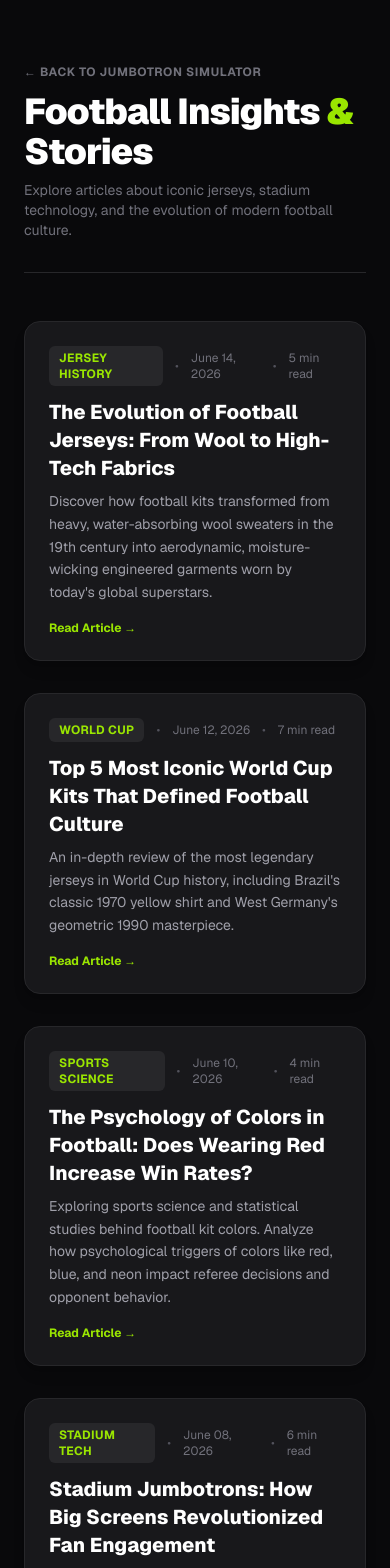
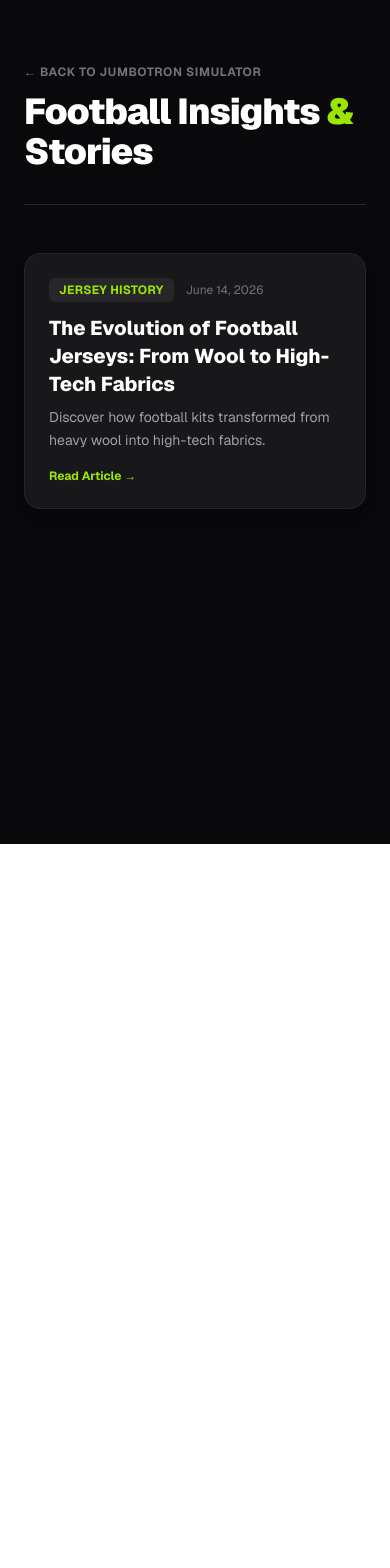
Before and after one commit to micka-s-small-project/soccer, a Next.js app: page /blog in a window 390 px wide. Shown: the top 1568 px of the page. After the commit the page ends 844 px from the top, so only its background shows below. Built offline with nearby package versions, Linux system fonts and the light colour scheme.

Commit message:
feat(blog) : 블로그 글 보는 리스트, 마크다운 파일 렌더링 파일

```diff
--- /dev/null
+++ b/app/blog/[id]/page.tsx
@@ -0,0 +1,96 @@
+import fs from "fs";
+import path from "path";
+import Link from "next/link";
+import { notFound } from "next/navigation";
+
+// Next.js 최신 규격에 맞춰 params를 Promise 타입으로 정의
+interface Props {
+  params: Promise<{ id: string }>;
+}
+
+function renderMarkdown(content: string) {
+  return content.split("\n").map((line, index) => {
+    const trimmed = line.trim();
+    if (!trimmed) return <div key={index} className="h-4" />;
+
+    if (trimmed.startsWith("###")) {
+      return (
+          <h3 key={index} className="text-xl font-bold text-white mt-8 mb-3 tracking-tight">
+            {trimmed.replace("###", "").trim()}
+          </h3>
+      );
+    }
+
+    if (trimmed.startsWith("*")) {
+      return (
+          <li key={index} className="ml-5 list-disc text-zinc-400 mb-2">
+            {trimmed.replace("*", "").trim()}
+          </li>
+      );
+    }
+
+    return <p key={index} className="text-sm text-zinc-400 leading-relaxed mb-4">{trimmed}</p>;
+  });
+}
+
+// 🎯 최신 Next.js 호환을 위해 async 함수로 변경
+export default async function BlogDetail({ params }: Props) {
+  // 🎯 params를 await로 안전하게 받아옵니다.
+  const resolvedParams = await params;
+  const id = resolvedParams?.id;
+
+  // 목록 페이지와 동일하게 최상단 및 상대 경로 모두 탐색
+  let postsDirectory = path.join(process.cwd(), "posts");
+  if (!fs.existsSync(postsDirectory)) {
+    postsDirectory = path.resolve("./posts");
+  }
+
+  const filePath = path.join(postsDirectory, `${id}.md`);
+
+  // 디버깅용: 만약 파일이 없다면 콘솔에 실제 서버가 찾고 있는 경로를 찍어줍니다.
+  if (!fs.existsSync(filePath)) {
+    console.log(`[Blog Error] File not found at: ${filePath}`);
+    notFound();
+  }
+
+  const fileContent = fs.readFileSync(filePath, "utf8");
+  const contentBody = fileContent.replace(/---([\s\S]*?)---/, "").trim();
+
+  const metaMatch = fileContent.match(/---([\s\S]*?)---/);
+  const metadata: Record<string, string> = {};
+  if (metaMatch && metaMatch[1]) {
+    metaMatch[1].split("\n").forEach(line => {
+      const index = line.indexOf(":");
+      if (index !== -1) {
+        const key = line.substring(0, index).trim();
+        const value = line.substring(index + 1).trim().replace(/^["']|["']$/g, '');
+        metadata[key] = value;
+      }
+    });
+  }
+
+  return (
+      <div className="min-h-screen bg-zinc-950 text-zinc-300 py-16 px-6 font-sans">
+        <div className="max-w-3xl mx-auto bg-zinc-900 border border-zinc-800 rounded-2xl p-8 shadow-xl">
+
+          <div className="border-b border-zinc-800 pb-6 mb-8">
+            <Link href="/blog" className="text-xs font-bold text-zinc-500 hover:text-lime-400 transition-colors uppercase tracking-wider block mb-4">
+              ← Back to Blog List
+            </Link>
+            <span className="bg-zinc-800 text-lime-400 px-2.5 py-1 rounded-md text-xs font-black uppercase tracking-wide inline-block mb-3">
+            {metadata.category || "General"}
+          </span>
+            <h1 className="text-2xl md:text-3xl font-black text-white tracking-tight leading-tight mb-2">
+              {metadata.title || "Untitled"}
+            </h1>
+            <p className="text-xs text-zinc-500">{metadata.date || ""} • Informational Guide</p>
+          </div>
+
+          <div className="prose prose-invert max-w-none">
+            {renderMarkdown(contentBody)}
+          </div>
+
+        </div>
+      </div>
+  );
+}
--- a/app/blog/page.tsx
+++ b/app/blog/page.tsx
@@ -1,120 +1,94 @@
-"use client";
-
+import fs from "fs";
+import path from "path";
 import Link from "next/link";
 
-// 📚 애드센스 봇이 좋아하는 고품질 영문 축구 포스팅 데이터 목록
-const BLOG_POSTS = [
-  {
-    id: "history-of-football-jerseys",
-    title: "The Evolution of Football Jerseys: From Wool to High-Tech Fabrics",
-    description: "Discover how football kits transformed from heavy, water-absorbing wool sweaters in the 19th century into aerodynamic, moisture-wicking engineered garments worn by today's global superstars.",
-    date: "June 14, 2026",
-    readTime: "5 min read",
-    category: "Jersey History"
-  },
-  {
-    id: "iconic-world-cup-kits",
-    title: "Top 5 Most Iconic World Cup Kits That Defined Football Culture",
-    description: "An in-depth review of the most legendary jerseys in World Cup history, including Brazil's classic 1970 yellow shirt and West Germany's geometric 1990 masterpiece.",
-    date: "June 12, 2026",
-    readTime: "7 min read",
-    category: "World Cup"
-  },
-  {
-    id: "psychology-of-jersey-colors",
-    title: "The Psychology of Colors in Football: Does Wearing Red Increase Win Rates?",
-    description: "Exploring sports science and statistical studies behind football kit colors. Analyze how psychological triggers of colors like red, blue, and neon impact referee decisions and opponent behavior.",
-    date: "June 10, 2026",
-    readTime: "4 min read",
-    category: "Sports Science"
-  },
-  {
-    id: "how-jumbotrons-changed-stadiums",
-    title: "Stadium Jumbotrons: How Big Screens Revolutionized Fan Engagement",
-    description: "A look into the technological history of massive stadium screens. From simple scoreboard matrix displays to multi-million dollar 4K LED rings that shape modern matchday experiences.",
-    date: "June 08, 2026",
-    readTime: "6 min read",
-    category: "Stadium Tech"
-  },
-  {
-    id: "ai-in-modern-sports-graphics",
-    title: "How Artificial Intelligence is Reshaping Live Sports Broadcasting",
-    description: "An analysis of how computer vision and generative AI models instantly track player data, render real-time statistics overlays, and generate customized fan interaction cards.",
-    date: "June 05, 2026",
-    readTime: "5 min read",
-    category: "AI & Tech"
-  },
-  {
-    id: "guide-to-football-photography",
-    title: "Capturing the Pitch: A Beginner's Guide to Dramatic Football Photography",
-    description: "Learn the essential camera settings, shutter speed choices, and positioning angles required to capture stadium screen-ready, high-action moments during local or professional matches.",
-    date: "June 01, 2026",
-    readTime: "6 min read",
-    category: "Photography"
+function getPostMetadata(postsDirectory: string, fileName: string) {
+  const filePath = path.join(postsDirectory, fileName);
+  const fileContent = fs.readFileSync(filePath, "utf8");
+
+  const metaMatch = fileContent.match(/---([\s\S]*?)---/);
+  const metadata: Record<string, string> = {};
+
+  if (metaMatch && metaMatch[1]) {
+    metaMatch[1].split("\n").forEach(line => {
+      const index = line.indexOf(":");
+      if (index !== -1) {
+        const key = line.substring(0, index).trim();
+        const value = line.substring(index + 1).trim().replace(/^["']|["']$/g, '');
+        metadata[key] = value;
+      }
+    });
   }
-];
+
+  return {
+    id: fileName.replace(".md", ""),
+    title: metadata.title || "Untitled",
+    date: metadata.date || "",
+    category: metadata.category || "General",
+    description: metadata.description || "",
+  };
+}
 
 export default function BlogList() {
+  // 🎯 경로를 다각도로 체크할 수 있도록 헬퍼 구성
+  let postsDirectory = path.join(process.cwd(), "posts");
+
+  // 만약 현재 작업 디렉토리 기준 상위에 있거나 다른 환경일 때를 대비한 Fallback 경로 설정
+  if (!fs.existsSync(postsDirectory)) {
+    postsDirectory = path.resolve("./posts");
+  }
+
+  // 그래도 폴더가 없다면 디버깅용 메시지 출력
+  if (!fs.existsSync(postsDirectory)) {
+    return (
+        <div className="text-center py-20 text-zinc-500">
+          <p>No posts found. Folder missing at:</p>
+          <code className="text-xs text-red-400 block mt-2 bg-zinc-900 p-2 rounded max-w-md mx-auto">{postsDirectory}</code>
+        </div>
+    );
+  }
+
+  const fileNames = fs.readdirSync(postsDirectory).filter(file => file.endsWith(".md"));
+
+  // 폴더는 존재하나 내부 md 파일이 파싱되지 않았을 때
+  if (fileNames.length === 0) {
+    return (
+        <div className="text-center py-20 text-zinc-500">
+          <p>The &apos;posts&apos; folder exists, but no <code className="text-lime-400">.md</code> files were found inside.</p>
+          <p className="text-xs text-zinc-600 mt-2">Target path: {postsDirectory}</p>
+        </div>
+    );
+  }
+
+  const posts = fileNames.map(fileName => getPostMetadata(postsDirectory, fileName));
+
   return (
       <div className="min-h-screen bg-zinc-950 text-zinc-300 py-16 px-6 font-sans">
         <div className="max-w-4xl mx-auto">
-
-          {/* 상단 헤더 영역 */}
           <div className="border-b border-zinc-800 pb-8 mb-12">
-            <Link
-                href="/"
-                className="text-xs font-bold text-zinc-500 hover:text-lime-400 transition-colors uppercase tracking-wider block mb-3"
-            >
+            <Link href="/" className="text-xs font-bold text-zinc-500 hover:text-lime-400 transition-colors uppercase tracking-wider block mb-3">
               ← Back to Jumbotron Simulator
             </Link>
             <h1 className="text-4xl font-black text-white tracking-tight">
               Football Insights <span className="text-lime-400">&</span> Stories
             </h1>
-            <p className="text-zinc-500 text-sm mt-2">
-              Explore articles about iconic jerseys, stadium technology, and the evolution of modern football culture.
-            </p>
           </div>
 
-          {/* 블로그 포스트 그리드/리스트 */}
           <div className="space-y-8">
-            {BLOG_POSTS.map((post) => (
-                <article
-                    key={post.id}
-                    className="p-6 bg-zinc-900 border border-zinc-800 rounded-2xl hover:border-zinc-700 transition-all shadow-lg group relative"
-                >
+            {posts.map((post) => (
+                <article key={post.id} className="p-6 bg-zinc-900 border border-zinc-800 rounded-2xl hover:border-zinc-700 transition-all shadow-lg group relative">
                   <div className="flex items-center gap-3 text-xs mb-3">
-                <span className="bg-zinc-800 text-lime-400 px-2.5 py-1 rounded-md font-bold uppercase tracking-wide">
-                  {post.category}
-                </span>
-                    <span className="text-zinc-600">•</span>
+                    <span className="bg-zinc-800 text-lime-400 px-2.5 py-1 rounded-md font-bold uppercase tracking-wide">{post.category}</span>
                     <span className="text-zinc-500">{post.date}</span>
-                    <span className="text-zinc-600">•</span>
-                    <span className="text-zinc-500">{post.readTime}</span>
                   </div>
-
                   <h2 className="text-xl font-extrabold text-white group-hover:text-lime-300 transition-colors mb-2">
-                    <Link href={`/blog/${post.id}`}>
-                      <span className="absolute inset-0 cursor-pointer" aria-hidden="true" />
-                      {post.title}
-                    </Link>
+                    <Link href={`/blog/${post.id}`}>{post.title}</Link>
                   </h2>
-
-                  <p className="text-sm text-zinc-400 leading-relaxed max-w-3xl">
-                    {post.description}
-                  </p>
-
-                  <div className="mt-4 flex items-center text-xs font-bold text-lime-400 group-hover:underline">
-                    Read Article →
-                  </div>
+                  <p className="text-sm text-zinc-400 leading-relaxed max-w-3xl">{post.description}</p>
+                  <div className="mt-4 flex items-center text-xs font-bold text-lime-400 group-hover:underline">Read Article →</div>
                 </article>
             ))}
           </div>
-
-          {/* 하단 페이지 공지 (애드센스 정책 준수 문구) */}
-          <div className="mt-16 text-center text-xs text-zinc-600 border-t border-zinc-900 pt-6">
-            Content on this informational blog is updated regularly to support the global football enthusiast community.
-          </div>
-
         </div>
       </div>
   );
--- /dev/null
+++ b/posts/history-of-football-jerseys.md
@@ -0,0 +1,12 @@
+---
+title: "The Evolution of Football Jerseys: From Wool to High-Tech Fabrics"
+date: "June 14, 2026"
+category: "Jersey History"
+description: "Discover how football kits transformed from heavy wool into high-tech fabrics."
+---
+
+### Introduction
+The modern football jersey is a marvel of sports science. Lightweight, breathable, and tightly engineered...
+
+### The Era of Wool and Cotton
+In the early days, players wore thick wool sweaters...
```
